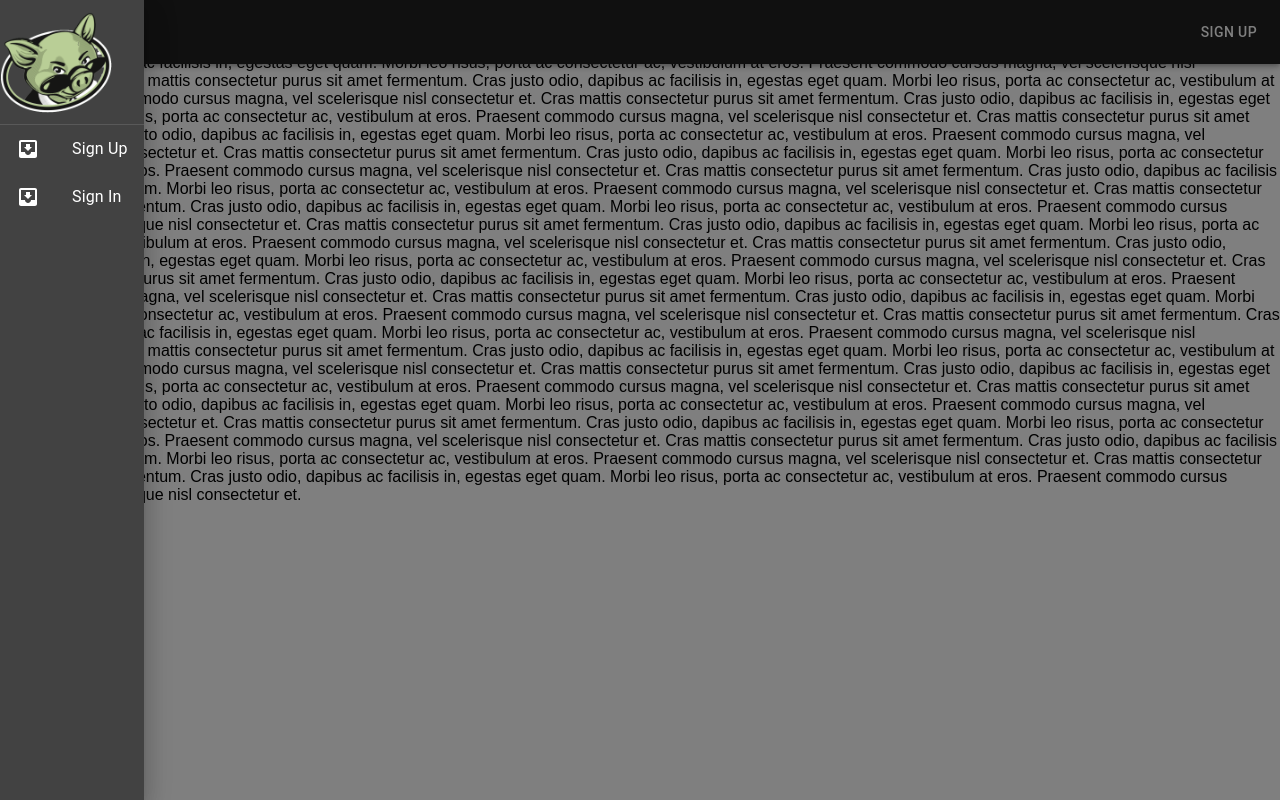
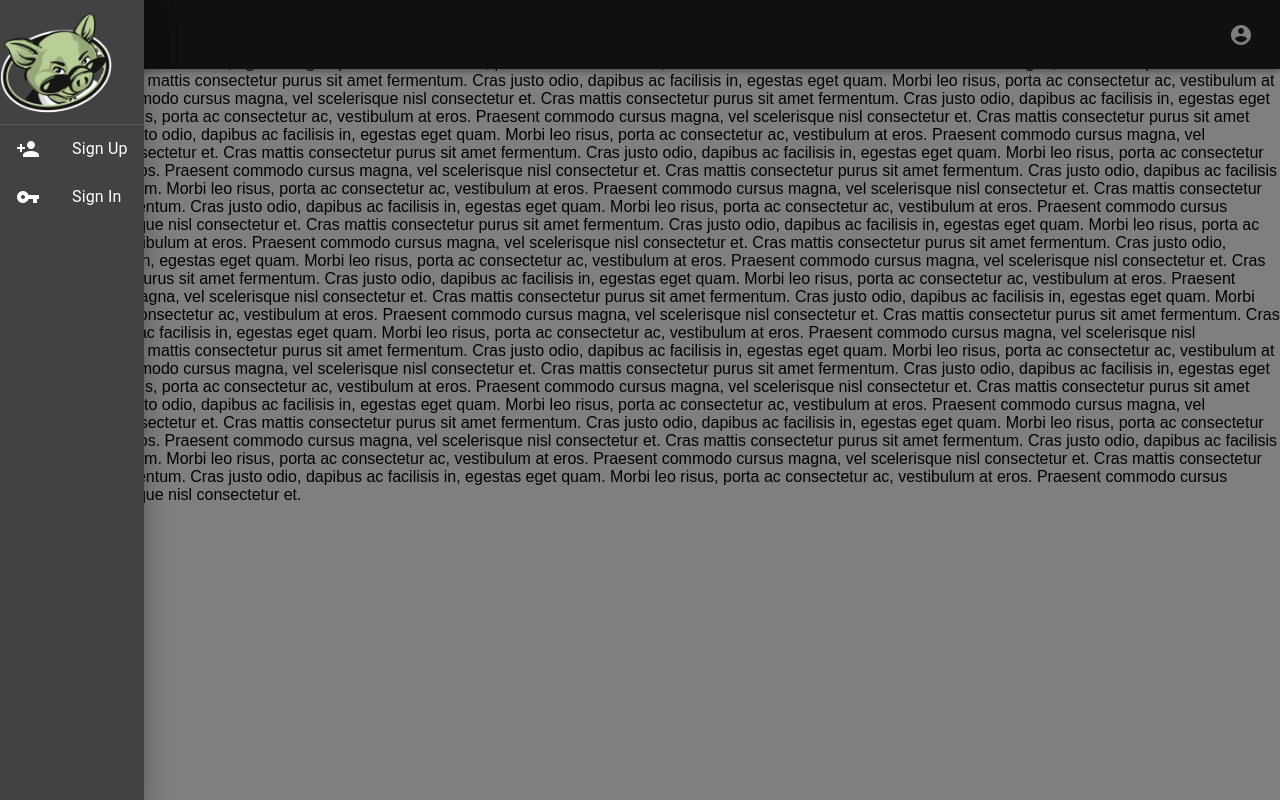
Before and after one commit to clioo/cp-finance-frontend, a React app: page / in a window 1280 px wide. Both pictures are taken after a click on the button 27 px from the left and 32 px from the top of the page. Built offline with nearby package versions, Linux system fonts and the light colour scheme.

Commit message:
handles isUserLoggedIn boolean

```diff
--- a/public/index.html
+++ b/public/index.html
@@ -8,8 +8,7 @@
       manifest.json provides metadata used when your web app is added to the
       homescreen on Android. See https://developers.google.com/web/fundamentals/engage-and-retain/web-app-manifest/
     -->
-    <link rel="manifest" href="%PUBLIC_URL%/manifest.json">
-    <link rel="shortcut icon" href="%PUBLIC_URL%/favicon.ico">
+    <link rel="shortcut icon" type="image/png" href="./favicon.png">
     <!--
       Notice the use of %PUBLIC_URL% in the tags above.
       It will be replaced with the URL of the `public` folder during the build.
@@ -19,7 +18,7 @@
       work correctly both with client-side routing and a non-root public URL.
       Learn how to configure a non-root public URL by running `npm run build`.
     -->
-    <title>React App</title>
+    <title>Cp finances</title>
   </head>
   <body>
     <noscript>
--- a/src/components/App.js
+++ b/src/components/App.js
@@ -5,9 +5,11 @@ import theme from './ui/Theme';
 
 class App extends Component {
   render() {
+    const isUserLogged = false;
+
     return (
       <ThemeProvider theme={theme}>
-        <Header margin={theme.spacing}></Header>
+        <Header isUserLogged={isUserLogged} margin={theme.spacing}></Header>
         {[...new Array(20)]
                         .map(
                         () => `Cras mattis consectetur purus sit amet fermentum.
--- a/src/components/ui/DrawerList.js
+++ b/src/components/ui/DrawerList.js
@@ -1,15 +1,68 @@
 import React from 'react';
-import { makeStyles } from '@material-ui/core/styles';
 import List from '@material-ui/core/List';
 import ListItem from '@material-ui/core/ListItem';
 import ListItemIcon from '@material-ui/core/ListItemIcon';
 import ListItemText from '@material-ui/core/ListItemText';
-import InboxIcon from '@material-ui/icons/MoveToInbox';
 import Logo from './Logo';
 import { Divider } from '@material-ui/core';
+//Icons
+import PersonAddIcon from '@material-ui/icons/PersonAdd';
+import AddCircleOutlineIcon from '@material-ui/icons/AddCircleOutline';
+import VpnKeyIcon from '@material-ui/icons/VpnKey';
+import ListIcon from '@material-ui/icons/List';
+import EditIcon from '@material-ui/icons/Edit';
+
+
 
 
 const drawerList = (props) => {
+  const loggedItems = [
+    {
+      text: "New Expense",
+      icon: AddCircleOutlineIcon
+    },
+    {
+      text: "New Income",
+      icon: AddCircleOutlineIcon
+    },
+    {
+      text: "Expenses List",
+      icon: ListIcon
+    },
+    {
+      text: "Incomes List",
+      icon: ListIcon
+    },
+    {
+      text: "Month budget",
+      icon: EditIcon
+    },
+    {
+      text: "Annual budget",
+      icon: EditIcon
+    }
+  ];
+
+  const notLoggedInItems = [
+    {
+      text: "Sign Up",
+      icon: PersonAddIcon
+    },
+    {
+      text: "Sign In",
+      icon: VpnKeyIcon
+    }
+  ]
+
+  const items = (props.isUserLogged ? loggedItems : notLoggedInItems).map(
+    (item, index) => (
+      <ListItem button key={'drawerItem-' + index.toString()}>
+        <ListItemIcon>{React.createElement(item.icon)}</ListItemIcon>
+        <ListItemText primary={item.text} />
+      </ListItem>
+    )
+  );
+
   return (
     <div
       role="presentation"
@@ -17,20 +70,9 @@ const drawerList = (props) => {
       onKeyDown={props.toggleDrawer(false)}
     >
       <List>
-        <Logo />
+        <Logo height="7em" />
         <Divider />
-        <ListItem button>
-          <ListItemIcon>
-            <InboxIcon />
-          </ListItemIcon>
-          <ListItemText primary="Sign Up" />
-        </ListItem>
-        <ListItem button>
-          <ListItemIcon>
-            <InboxIcon />
-          </ListItemIcon>
-          <ListItemText primary="Sign In" />
-        </ListItem>
+        {items}
       </List>
     </div>
   );
--- /dev/null
+++ b/src/components/ui/ElevationScroll.js
@@ -0,0 +1,17 @@
+import React from 'react';
+import useScrollTrigger from '@material-ui/core/useScrollTrigger';
+
+const elevationScroll = (props) => {
+  const { children, window } = props;
+  const trigger = useScrollTrigger({
+    disableHysteresis: true,
+    threshold: 0,
+    target: window ? window() : undefined,
+  });
+
+  return React.cloneElement(children, {
+    elevation: trigger ? 4 : 0,
+  });
+}
+
+export default elevationScroll;
--- a/src/components/ui/Header.js
+++ b/src/components/ui/Header.js
@@ -6,9 +6,17 @@ import Typography from '@material-ui/core/Typography';
 import Button from '@material-ui/core/Button';
 import IconButton from '@material-ui/core/IconButton';
 import MenuIcon from '@material-ui/icons/Menu';
-import useScrollTrigger from '@material-ui/core/useScrollTrigger';
 import Drawer from '@material-ui/core/Drawer';
 import DrawerList from './DrawerList';
+import Logo from './Logo';
+import ElevationScroll from './ElevationScroll';
+import ListItem from '@material-ui/core/ListItem';
+import ListItemText from '@material-ui/core/ListItemText';
+import ListItemIcon from '@material-ui/core/ListItemIcon';
+import AccountCircleIcon from '@material-ui/icons/AccountCircle';
+import PersonAddIcon from '@material-ui/icons/PersonAdd';
+import MenuItem from '@material-ui/core/MenuItem';
+import Menu from '@material-ui/core/Menu';
 
 //Create a css file
 const useStyles = makeStyles((theme) => ({
@@ -23,24 +31,17 @@ const useStyles = makeStyles((theme) => ({
   },
 }));
 
-const ElevationScroll = (props) => {
-    const { children, window } = props;
-    const trigger = useScrollTrigger({
-      disableHysteresis: true,
-      threshold: 0,
-      target: window ? window() : undefined,
-    });
-
-    return React.cloneElement(children, {
-      elevation: trigger ? 4 : 0,
-    });
-  }
 
 const buttonAppBar = (props) => {
   const classes = useStyles();
   const [state, setState] = React.useState({
     left: false,
+    anchorEl: null,
+    mobileMoreAnchorEl: null
   });
+
+  const isMenuOpen = Boolean(state.anchorEl);
+  const isMobileMenuOpen = Boolean(state.mobileMoreAnchorEl);
 
   const toggleDrawer = (open) => (event) => {
     if (event.type === 'keydown' && (event.key === 'Tab' || event.key === 'Shift')) {
@@ -50,6 +51,41 @@ const buttonAppBar = (props) => {
     setState({ ...state, left: open });
   };
 
+  const signUpButton = () => (
+    <Button color="inherit">Sign Up</Button>
+  );
+
+  const handleProfileMenuOpen = (event) => {
+    if (props.isUserLogged)
+    {
+      setState({...state, anchorEl: event.currentTarget});
+    }
+    else {
+      //TO:DO handle sign up here
+      console.log('handle sign up to be continued');
+    }
+
+  };
+
+  const handleMenuClose = () => {
+    setState({...state, anchorEl: null});
+  };
+
+  const menuId = 'primary-search-account-menu';
+  const renderMenu = (
+    <Menu
+      anchorEl={state.anchorEl}
+      anchorOrigin={{ vertical: 'top', horizontal: 'right' }}
+      id={menuId}
+      keepMounted
+      transformOrigin={{ vertical: 'top', horizontal: 'right' }}
+      open={isMenuOpen}
+      onClose={handleMenuClose}
+    >
+      <MenuItem onClick={handleMenuClose}>Profile</MenuItem>
+      <MenuItem onClick={handleMenuClose}>My account</MenuItem>
+    </Menu>
+  );
 
   return (
     <div className={classes.root}>
@@ -71,16 +107,30 @@ const buttonAppBar = (props) => {
               open={state.left}
               onClose={toggleDrawer(false)}
             >
-              <DrawerList toggleDrawer={toggleDrawer}/>
+              <DrawerList
+                isUserLogged={props.isUserLogged}
+                toggleDrawer={toggleDrawer}
+              />
             </Drawer>
 
             <Typography variant="h6" className={classes.title}>
-              News
+              <Logo height="3em" />
             </Typography>
-            <Button color="inherit">Sign Up</Button>
+            <div>
+              <IconButton
+                aria-label="show more"
+                aria-controls={menuId}
+                aria-haspopup="true"
+                onClick={handleProfileMenuOpen}
+                color="inherit"
+              >
+                <AccountCircleIcon />
+              </IconButton>
+            </div>
           </Toolbar>
         </ElevationScroll>
       </AppBar>
+      {props.isUserLogged ? renderMenu : null}
     </div>
   );
 }
--- a/src/components/ui/Logo.js
+++ b/src/components/ui/Logo.js
@@ -2,14 +2,13 @@ import React from 'react';
 import { makeStyles } from '@material-ui/core/styles';
 import logo from '../../assets/cp-logo.svg';
 
-const useStyles = makeStyles({
-  logo: {
-    height: "7em"
-  }
-});
-
 
 const appLogo = (props) =>{
+  const useStyles = makeStyles({
+    logo: {
+      height: props.height
+    }
+  });
   const classes = useStyles();
   return (
     <img className={classes.logo} alt="Company logo" src={logo} />
```
Also changed, not shown: public/favicon.png (added), public/manifest.json (deleted), 1 other file (tests, documents, lock files or other folders).
